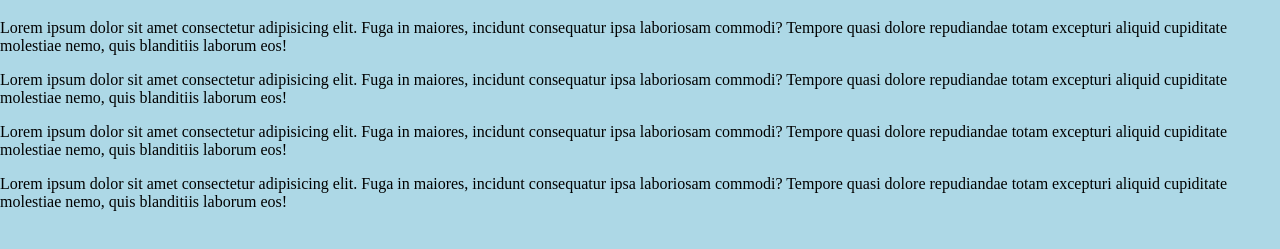
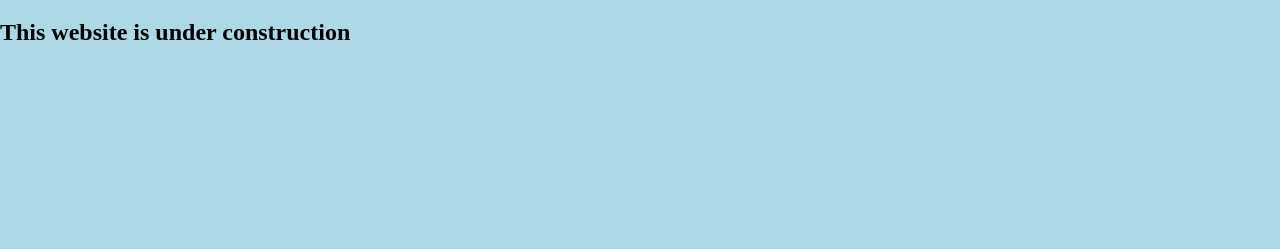
Before and after one commit to rishab-bansal/In-site, a plain HTML site: page index.html in a window 1280 px wide. Shown: the part 61-310 px from the top of the page. Drawn offline with Linux system fonts and the light colour scheme.

Commit message:
Update index.html

```diff
--- a/index.html
+++ b/index.html
@@ -15,10 +15,7 @@
     </header>
 
     <main>
-        <p>Lorem ipsum dolor sit amet consectetur adipisicing elit. Fuga in maiores, incidunt consequatur ipsa laboriosam commodi? Tempore quasi dolore repudiandae totam excepturi aliquid cupiditate molestiae nemo, quis blanditiis laborum eos!</p>
-        <p>Lorem ipsum dolor sit amet consectetur adipisicing elit. Fuga in maiores, incidunt consequatur ipsa laboriosam commodi? Tempore quasi dolore repudiandae totam excepturi aliquid cupiditate molestiae nemo, quis blanditiis laborum eos!</p>
-        <p>Lorem ipsum dolor sit amet consectetur adipisicing elit. Fuga in maiores, incidunt consequatur ipsa laboriosam commodi? Tempore quasi dolore repudiandae totam excepturi aliquid cupiditate molestiae nemo, quis blanditiis laborum eos!</p>
-        <p>Lorem ipsum dolor sit amet consectetur adipisicing elit. Fuga in maiores, incidunt consequatur ipsa laboriosam commodi? Tempore quasi dolore repudiandae totam excepturi aliquid cupiditate molestiae nemo, quis blanditiis laborum eos!</p>
+        <h2>This website is under construction</h2>
     </main>
 
 
```
